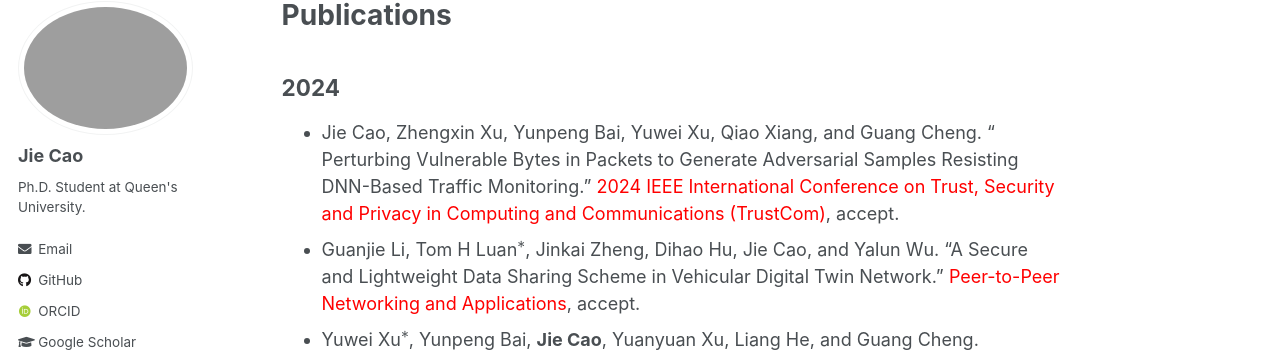
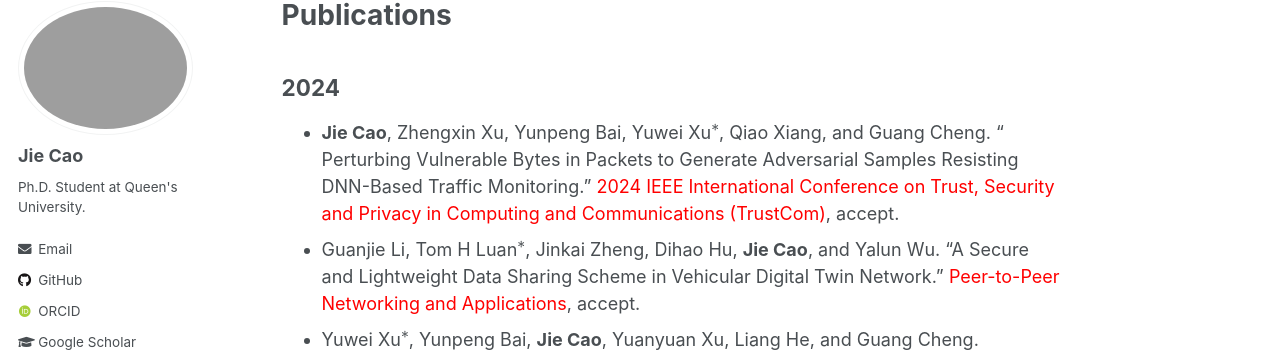
Before and after one commit to JieJayCao/JieJayCao.github.io, a Jekyll site: the page built from _pages/publications.md, in a window 1280 px wide and 900 px high. Shown: the part 117-469 px from the top of the window. Built offline with Jekyll 4.4.1, drawn with Linux system fonts in a browser that asks for light colours; some web fonts are replaced; formulas are drawn with MathJax 3.

Commit message:
Update publications.md

```diff
--- a/_pages/publications.md
+++ b/_pages/publications.md
@@ -7,8 +7,8 @@ author_profile: true
 
 
 ## 2024
-* Jie Cao, Zhengxin Xu, Yunpeng Bai, Yuwei Xu, Qiao Xiang, and Guang Cheng. " Perturbing Vulnerable Bytes in Packets to Generate Adversarial Samples Resisting DNN-Based Traffic Monitoring." <span style="color:red;">2024 IEEE International Conference on Trust, Security and Privacy in Computing and Communications (TrustCom)</span>, accept.
-* Guanjie Li, Tom H Luan$^*$, Jinkai Zheng, Dihao Hu, Jie Cao, and Yalun Wu. "A Secure and Lightweight Data Sharing Scheme in Vehicular Digital Twin Network." <span style="color:red;">Peer-to-Peer Networking and Applications</span>, accept.
+* **Jie Cao**, Zhengxin Xu, Yunpeng Bai, Yuwei Xu$^*$, Qiao Xiang, and Guang Cheng. " Perturbing Vulnerable Bytes in Packets to Generate Adversarial Samples Resisting DNN-Based Traffic Monitoring." <span style="color:red;">2024 IEEE International Conference on Trust, Security and Privacy in Computing and Communications (TrustCom)</span>, accept.
+* Guanjie Li, Tom H Luan$^*$, Jinkai Zheng, Dihao Hu, **Jie Cao**, and Yalun Wu. "A Secure and Lightweight Data Sharing Scheme in Vehicular Digital Twin Network." <span style="color:red;">Peer-to-Peer Networking and Applications</span>, accept.
 * Yuwei	Xu$^*$, Yunpeng	Bai, **Jie Cao**, Yuanyuan	Xu, Liang	He, and Guang	Cheng. "Tarnhelm: Using Adversarial Samples to Protect User Privacy Against Traffic Identification." <span style="color:red;">EAI SecureComm 2024</span>, accept.
 * Enze Yu, Yuwei Xu, Lin Gao, **Jie Cao**, etc. "R-manager: Consortium Blockchain-based Vehicle Reputation Management for High-quality Reports in Traffic-oriented Crowdsourcing."* <span style="color:red;">IEEE Transactions on Vehicular Technology</span>, accept.
 * Yuwei Xu$^*$, Shengjiang Dai, Junyu Zeng, **Jie Cao**, Ran He, and Guang Cheng. "DataJudge: Cross-chain Data Consistency Verification Based on Extended Merkle Hash Tree." <span style="color:red;">ICA3PP 2024</span>, accept.
```
